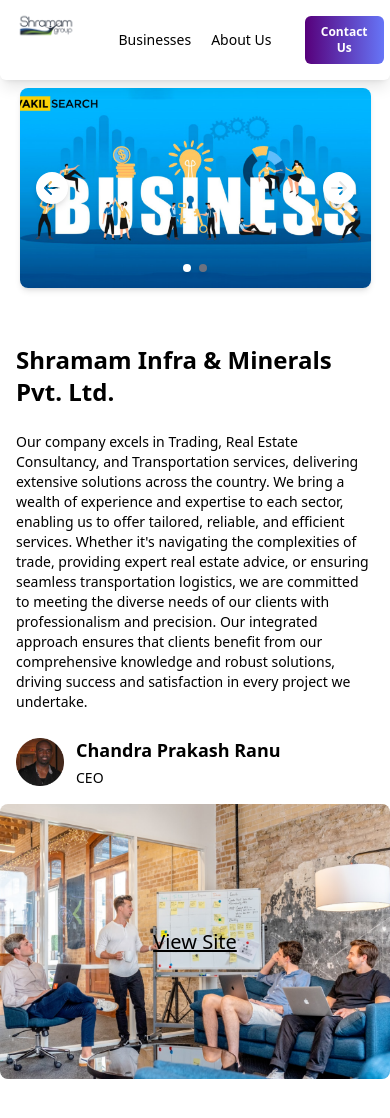
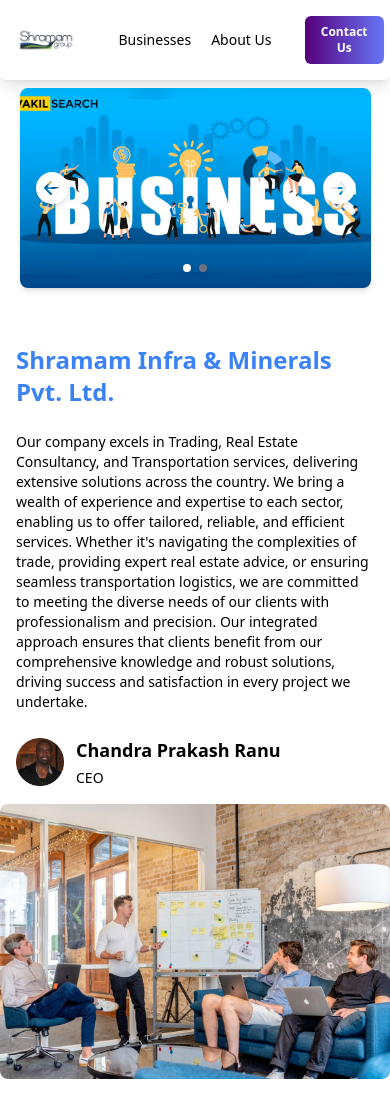
Before and after one commit to amitdhiman5086/shraman-group, a React (Create React App) app: page /1 in a window 390 px wide. Shown: the top 1118 px of the page. Built offline with nearby package versions, Linux system fonts and the light colour scheme.

Commit message:
Responsive

```diff
--- a/src/pages/BusinessCard.jsx
+++ b/src/pages/BusinessCard.jsx
@@ -81,7 +81,7 @@ const BusinessCard = ({ info }) => {
   return (
     <div
       id={`business-card-${id}`}
-      className={`flex flex-col sm:flex-row ${
+      className={`flex flex-col-reverse sm:flex-row ${
         id % 2 === 0 ? "sm:flex-row-reverse" : ""
       } items-center w-full sm:w-[70%] p-4 sm:p-7 transition-opacity duration-500 ${
         isVisible
--- a/src/pages/BusinessCardWithId.jsx
+++ b/src/pages/BusinessCardWithId.jsx
@@ -32,8 +32,6 @@
 
 // export default BusinessCardWithId;
 
-
-
 import React from "react";
 import { Link } from "react-router-dom";
 
@@ -42,13 +40,17 @@ const BusinessCardWithId = ({ info }) => {
   return (
     <div
       className={`flex flex-col md:flex-row ${
-        id % 2 === 0 ? "md:flex-row-reverse animate-popinRight" : "animate-popin"
+        id % 2 === 0
+          ? "md:flex-row-reverse animate-popinRight"
+          : "animate-popin"
       } items-center w-full md:w-[70%] my-10`}
     >
       {/* Section 1 */}
       <div className="w-full md:w-1/2 text-start flex flex-col gap-y-6 md:gap-y-14 p-4">
         <Link to="https://www.google.com/">
-          <h1 className="font-extrabold text-2xl md:text-3xl">{title}</h1>
+          <h1 className="font-extrabold text-2xl text-blue-500 md:text-black md:text-3xl">
+            {title}
+          </h1>
         </Link>
         <p className="font-light text-sm md:text-base">{information}</p>
         <div className="flex gap-3 items-center">
@@ -72,7 +74,7 @@ const BusinessCardWithId = ({ info }) => {
         />
         <Link
           to="https://www.google.com/"
-          className="z-0 absolute inset-0 text-xl underline flex justify-center items-center bg-transparent hover:text-black hover:z-30"
+          className="opacity-0 md:opacity-100 z-0 absolute inset-0 text-xl underline flex justify-center items-center bg-transparent hover:text-black md:hover:z-30"
         >
           View Site
         </Link>
--- a/src/pages/Contact.jsx
+++ b/src/pages/Contact.jsx
@@ -235,7 +235,7 @@ const Contact = () => {
           </form>
 
           {/* Contact Icons */}
-          <div className="flex flex-col lg:flex-row justify-between items-center mt-6 space-y-4 lg:space-y-0 lg:space-x-4">
+          <div className="flex flex-col justify-start  md:flex-row md:justify-between  items-start  md:items-center mt-6 space-y-4 lg:space-y-0 lg:space-x-4">
             <div className="flex items-center">
               <div className="text-3xl rounded-2xl mr-2 text-black">
                 <PiPhoneBold />
--- a/src/pages/Navbar.jsx
+++ b/src/pages/Navbar.jsx
@@ -46,7 +46,7 @@ const Navbar = () => {
   return (
     <div className="grid grid-cols-12 h-20 shadow-lg rounded-md px-4 sm:px-0">
       <div className="col-span-2 flex justify-center items-center">
-        <div className="w-32 h-14">
+        <div className="w-32 h-14 content-center">
           <Link to={"/"}>
             <img src={logo} alt="logo not found" />
           </Link>
--- a/src/pages/Points.jsx
+++ b/src/pages/Points.jsx
@@ -5,7 +5,7 @@ const Points = ({ point }) => {
   console.log(point);
   return (
     <div className=" grid grid-cols-12 my-3 ">
-      <div className="col-span-3 font-bold">{title}</div>
+      <div className="col-span-3 font-bold overflow-hidden text-ellipsis mr-2">{title}</div>
       <div className="col-span-9">{info} </div>
     </div>
   );
```
